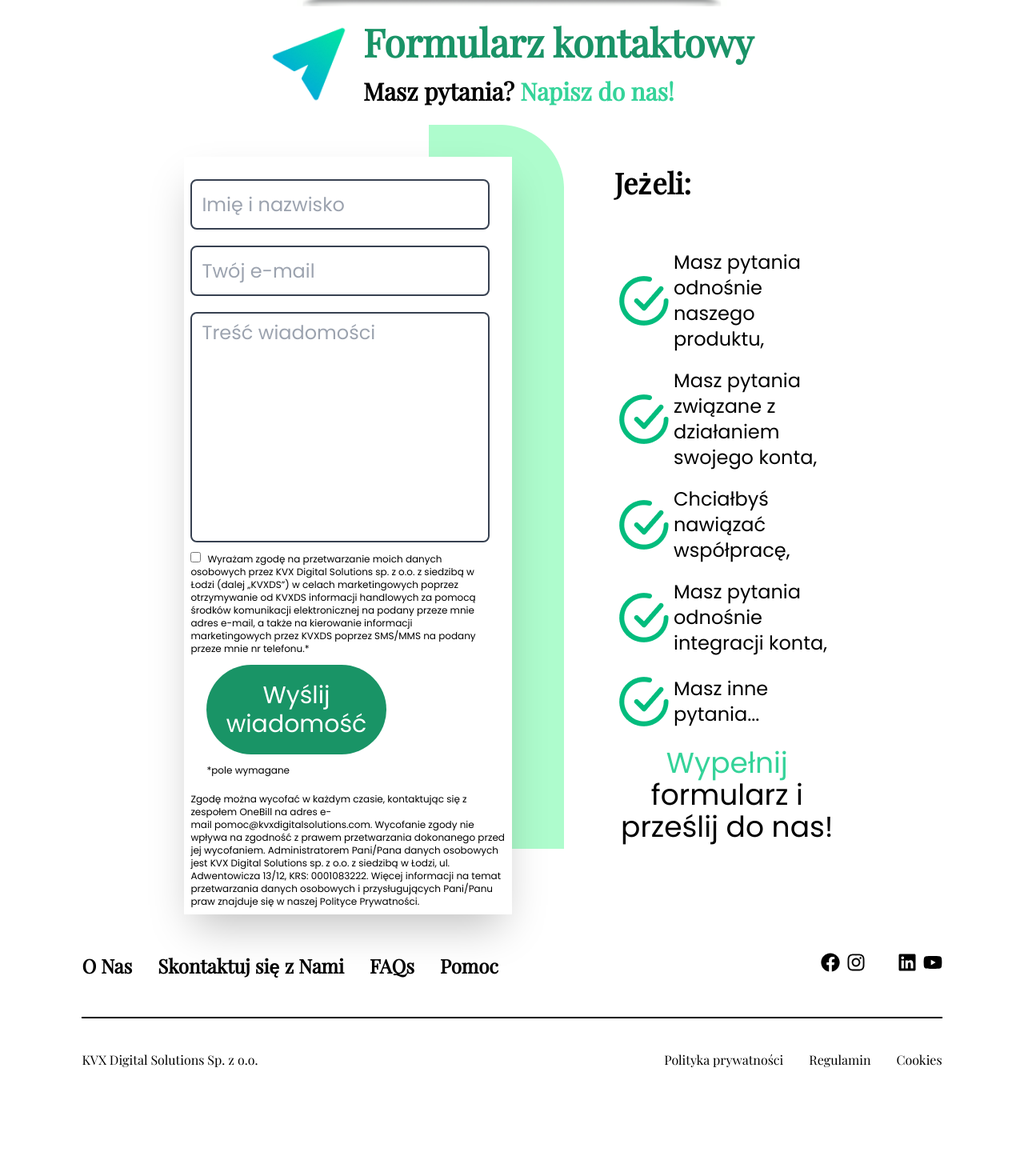
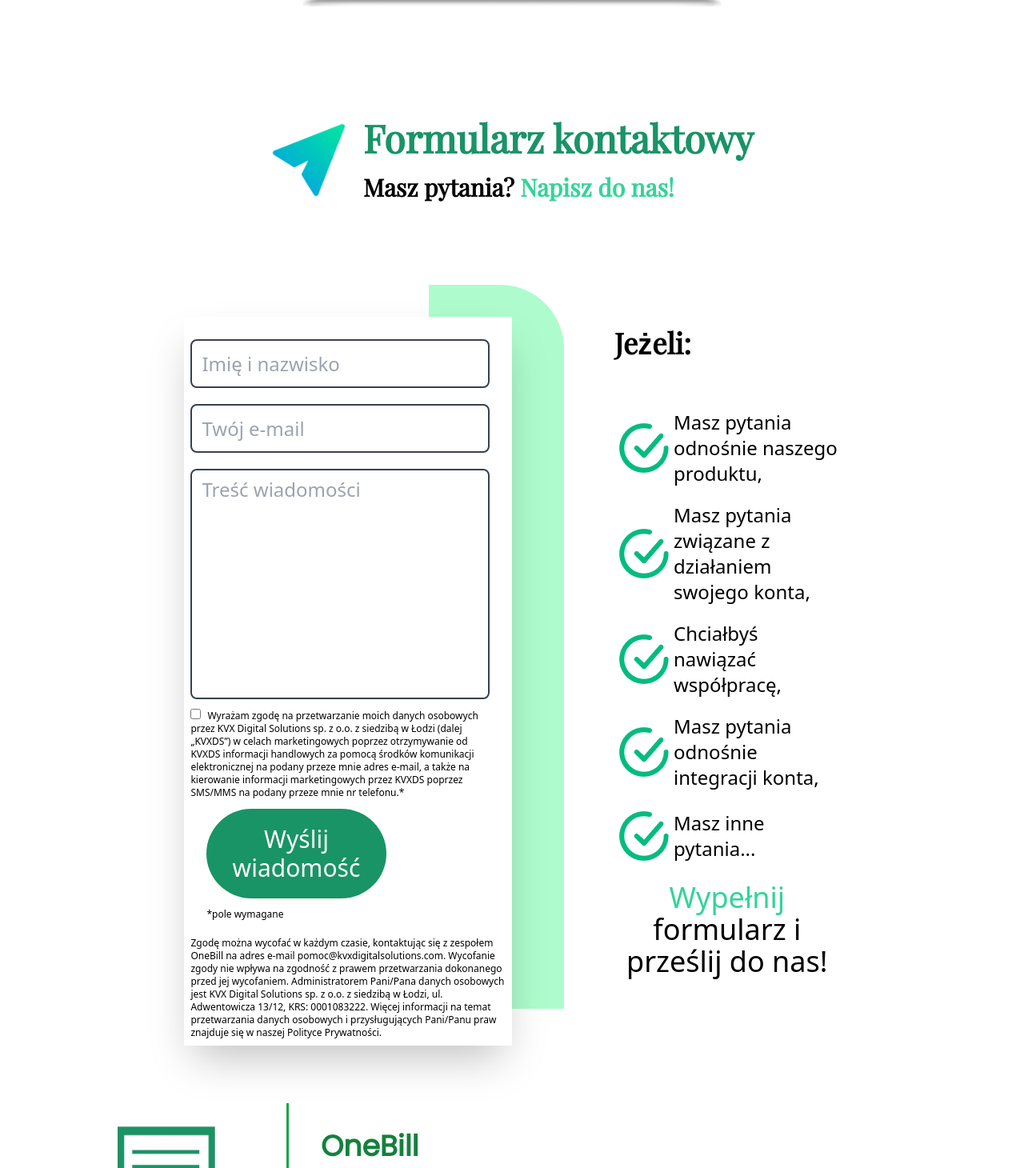
Before and after one commit to Tommy3DE/TheBill, a React (Vite) app: page / in a window 1280 px wide. Shown: the part 8750-10210 px from the top of the page at 80% size. Before the commit the page ends 10127 px from the top, so only its background shows below. Built offline with nearby package versions, Linux system fonts and the light colour scheme; some icons are missing.

Commit message:
skonczony home

```diff
--- a/src/layout/Footer.tsx
+++ b/src/layout/Footer.tsx
@@ -4,10 +4,12 @@ import { FaInstagram } from "react-icons/fa";
 import { FaXTwitter } from "react-icons/fa6";
 import { FaLinkedin } from "react-icons/fa";
 import { FaYoutube } from "react-icons/fa";
+import Address from "./pages/Pomoc/Address";
 
 const Footer = () => {
   return (
-    <section className=" items-center mx-[8%] font-poppins">
+    <section className=" items-center mx-[8%] pt-10 font-poppins">
+      <Address/>
       <div className="flex flex-col">
         {/* <img src={invoice} alt="invoice img"  className="rounded-xl"/> */}
         <div className="flex lg:flex-row flex-col justify-between w-full mb-10 border-b-2 border-black py-12">
--- a/src/layout/pages/Home/FeedbackForm.tsx
+++ b/src/layout/pages/Home/FeedbackForm.tsx
@@ -82,8 +82,8 @@ const FeedbackForm = () => {
   };
 
   return (
-    <section className="flex flex-col items-center mx-[10%] font-poppins">
-      <div className="flex flex-row items-center my-15">
+    <section className="flex flex-col items-center mx-[10%] font-poppin mt-10">
+      <div className="flex flex-row items-center my-20">
         <img src={airplane} alt="plane" className="mr-5 h-24 mt-5" />
         <div className=" font-playFair font-black">
           <h1 className="text-5xl font-black my-5 text-[#1A9367]">
--- a/src/layout/pages/Pomoc.tsx
+++ b/src/layout/pages/Pomoc.tsx
@@ -3,7 +3,6 @@ import Navbar from "../Navbar";
 import airplane from "../../assets/icons/airplane.png";
 import help from "../../assets/help.jpg";
 import FAQ from "./Pomoc/FAQ";
-import Address from "./Pomoc/Address";
 import Footer from "../Footer";
 import emailjs from "@emailjs/browser";
 import { toast } from "react-toastify";
@@ -128,7 +127,6 @@ const Pomoc = () => {
           <p className="text-center">Często zadawane pytania | FAQ</p>
         </div>
         <FAQ />
-        <Address />
         <Footer />
       </section>
     </>
```
